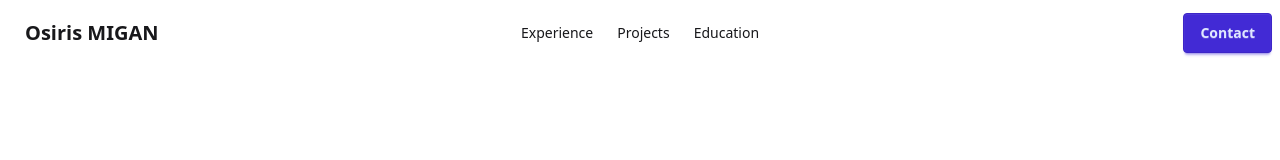
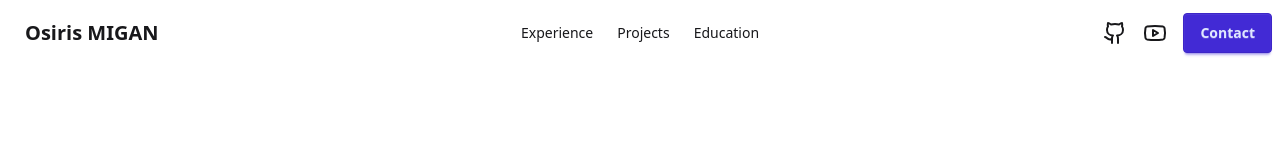
Before and after one commit to Osiris8/osirismigan, a Next.js app: page / in a window 1280 px wide. Shown: the top 160 px of the page. Built offline with nearby package versions, Linux system fonts and the light colour scheme.

Commit message:
install lucide react - add lucid icon

```diff
--- a/components/Navbar.tsx
+++ b/components/Navbar.tsx
@@ -1,3 +1,4 @@
+import { Github, Youtube } from "lucide-react";
 import Link from "next/link";
 
 export default function Navbar() {
@@ -54,6 +55,12 @@ export default function Navbar() {
         </ul>
       </div>
       <div className="navbar-end">
+        <a href="https://github.com/Osiris8" target="_blank">
+          <Github className="mr-4" />
+        </a>
+        <a href="https://www.youtube.com/@javascriptpractice" target="_blank">
+          <Youtube className="mr-4" />
+        </a>
         <Link href="mailto:miganosiris8@gmail.com" className="btn btn-primary">
           Contact
         </Link>
```
Also changed, not shown: 1 other file (tests, documents, lock files or other folders).
